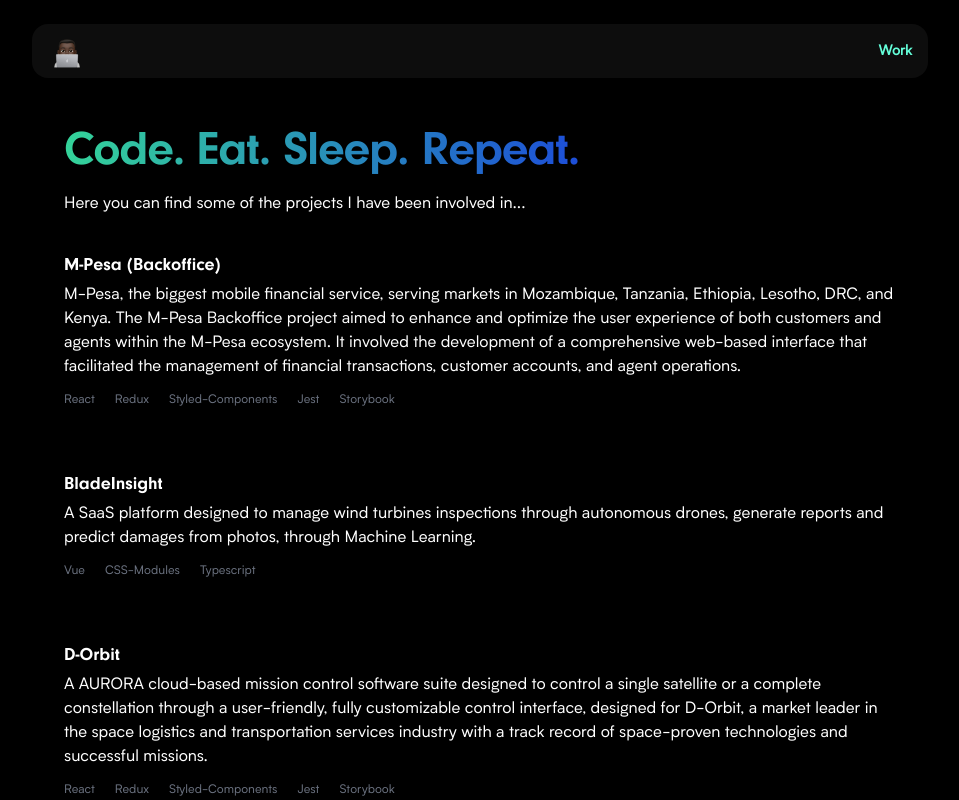
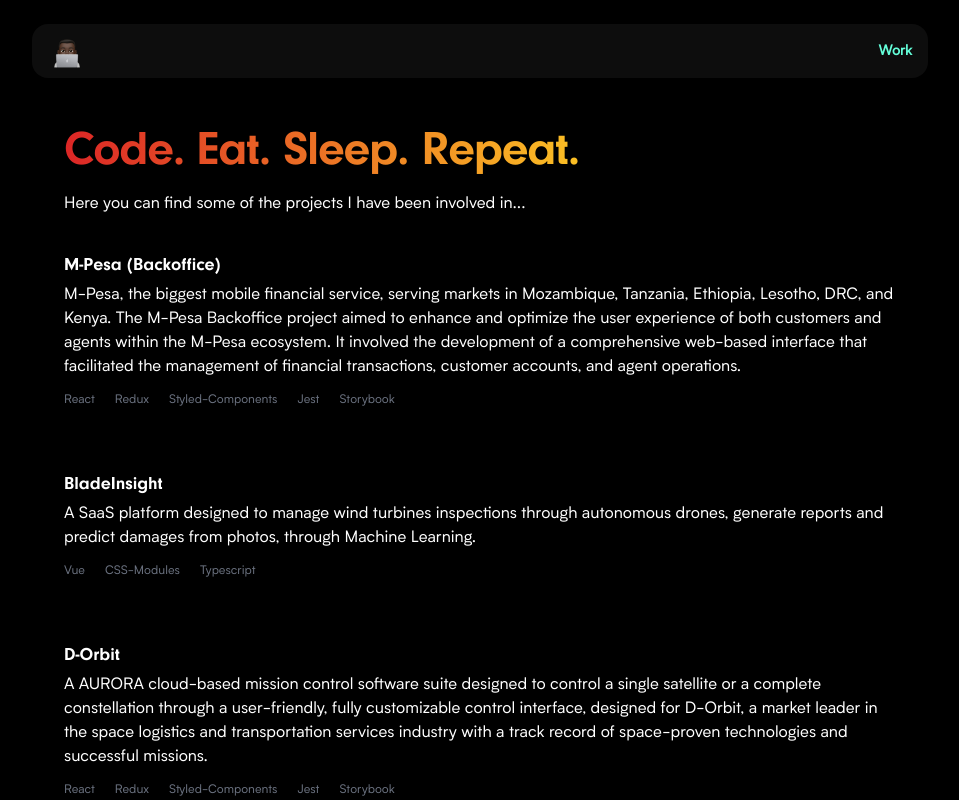
Before and after one commit to adilsonmandlate/adilsonmandlate.dev, a Next.js app: page /work in a window 1280 px wide. Shown: the top 800 px of the page, without its empty margins (160-1119 px from the left). Built offline with nearby package versions, Linux system fonts and the light colour scheme; what @tailwindcss/typography would draw is missing.

Commit message:
style: use red-yellow on work header color

```diff
--- a/src/pages/work.js
+++ b/src/pages/work.js
@@ -10,7 +10,7 @@
     </Head>
 
     <header className="pb-9">
-      <h1 className="text-5xl font-heading tracking-tight mb-4 bg-gradient-to-r from-green-400 via-teal-400 to-blue-700 inline-block text-transparent bg-clip-text">
+      <h1 className="text-5xl font-heading tracking-tight mb-4 bg-gradient-to-r from-red-600 via-orange-400 to-yellow-400 inline-block text-transparent bg-clip-text">
         Code. Eat. Sleep. Repeat.
       </h1>
 
```
